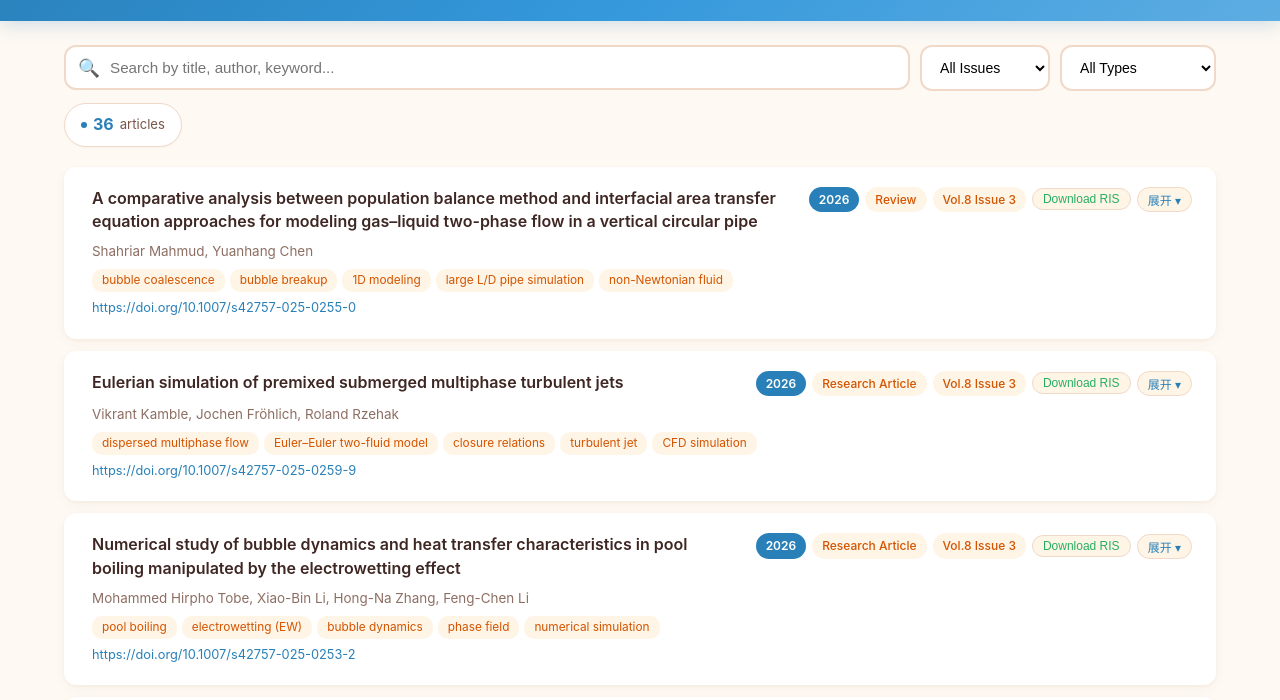
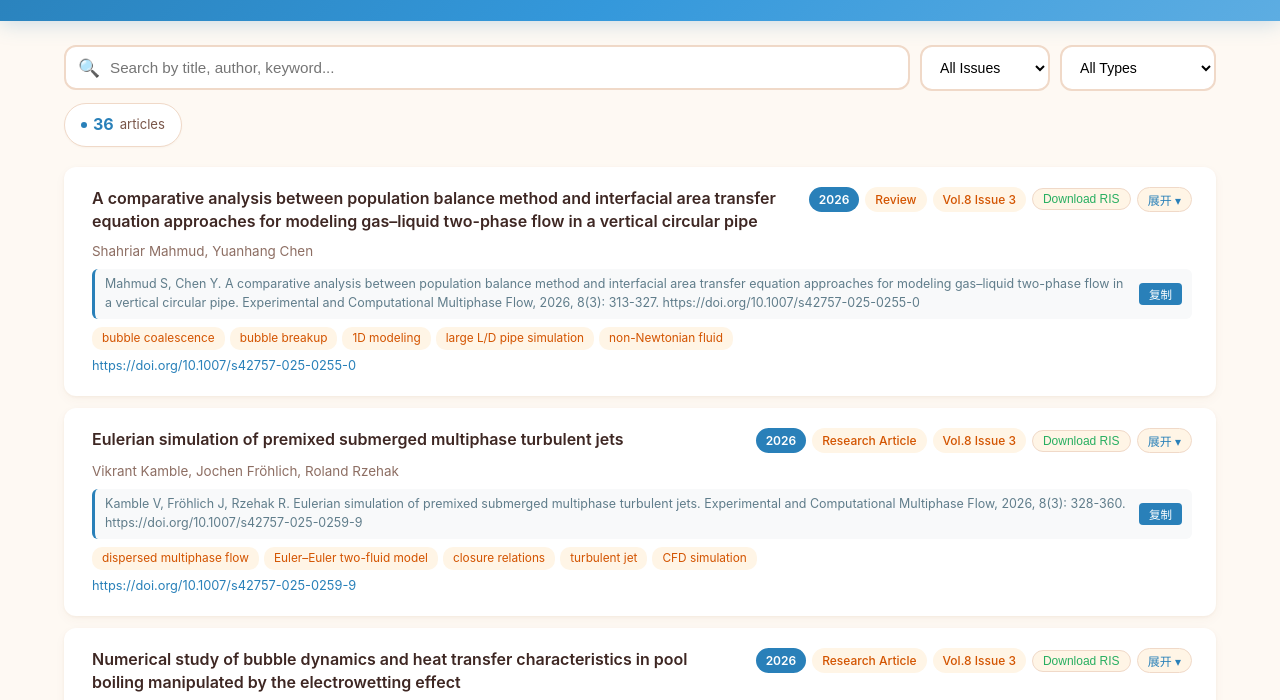
Before and after one commit to LY19870710/Experimental-and-Computational-Multiphase-Flow, a plain HTML site: page index.html in a window 1280 px wide. Shown: the part 91-791 px from the top of the page. Drawn offline with Linux system fonts and the light colour scheme.

Commit message:
Show cite text without expanding

```diff
--- a/index.html
+++ b/index.html
@@ -211,6 +211,35 @@ body {
   line-height: 1.5;
   max-width: 700px;
 }
+.card-cite {
+  display: flex;
+  align-items: center;
+  gap: 8px;
+  margin-top: 8px;
+  padding: 6px 10px;
+  background: #f8f9fa;
+  border-radius: 6px;
+  border-left: 3px solid #2980b9;
+}
+.card-cite-text {
+  flex: 1;
+  font-size: 0.78rem;
+  color: #607d8b;
+  line-height: 1.5;
+}
+.card-cite-btn {
+  background: #2980b9;
+  color: #fff;
+  border: none;
+  padding: 3px 10px;
+  border-radius: 4px;
+  font-size: 0.72rem;
+  cursor: pointer;
+  white-space: nowrap;
+  transition: background 0.2s;
+}
+.card-cite-btn:hover { background: #1a5276; }
+.card-cite-btn.copied { background: #27ae60; }
 .card-keywords {
   margin-top: 8px;
   display: flex;
@@ -551,6 +580,11 @@ function render() {
         </div>
       </div>
       <div class="card-authors">${shortNames}</div>
+      ${a.doi ? `
+      <div class="card-cite" onclick="event.stopPropagation()">
+        <span class="card-cite-text">${getCiteText(a)}</span>
+        <button class="card-cite-btn" onclick="copyCite(${i})">复制</button>
+      </div>` : ''}
       ${kws ? `<div class="card-keywords">${kws}</div>` : ''}
       ${a.doi ? `<div class="card-doi"><a href="https://doi.org/${a.doi}" target="_blank" onclick="event.stopPropagation()">https://doi.org/${esc(a.doi)}</a></div>` : ''}
       <div class="detail">
```
